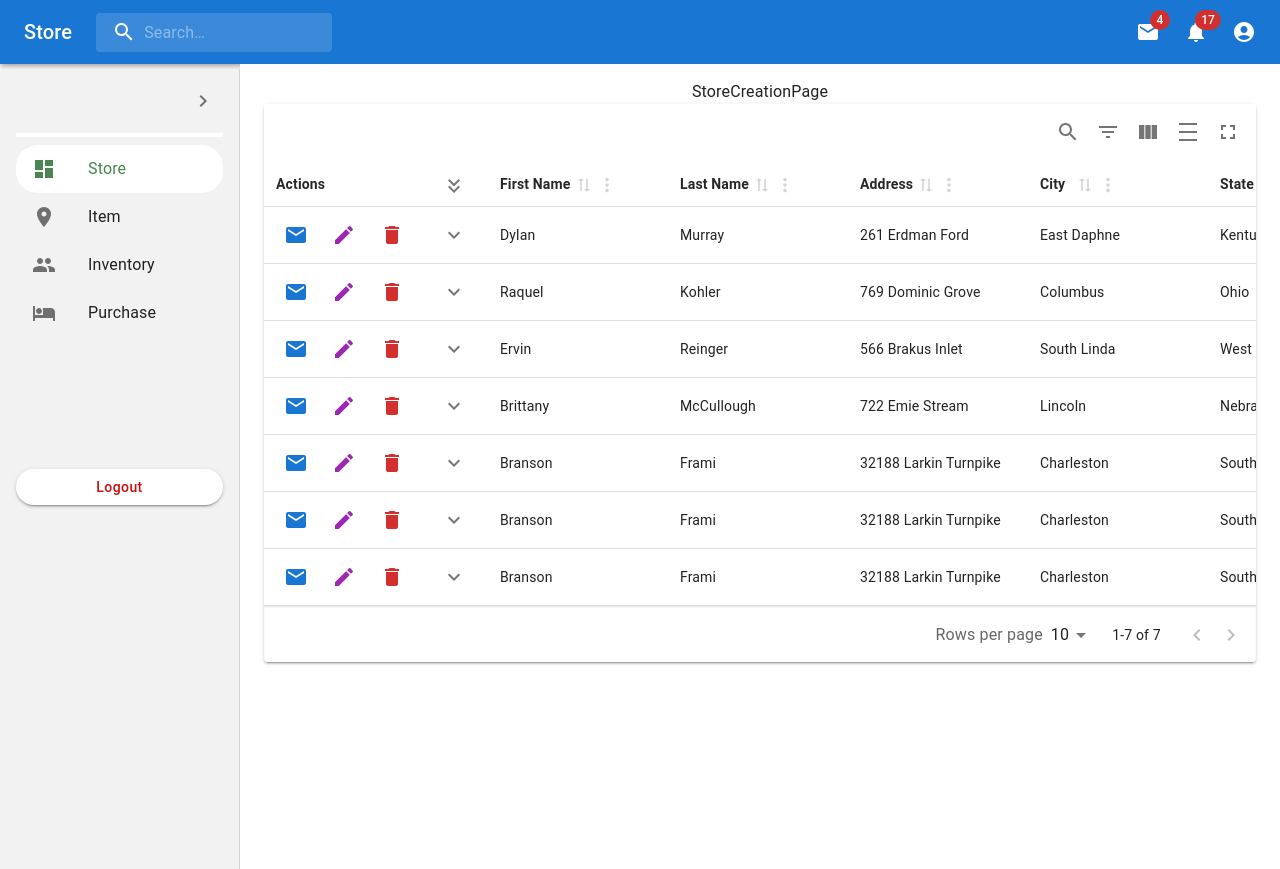
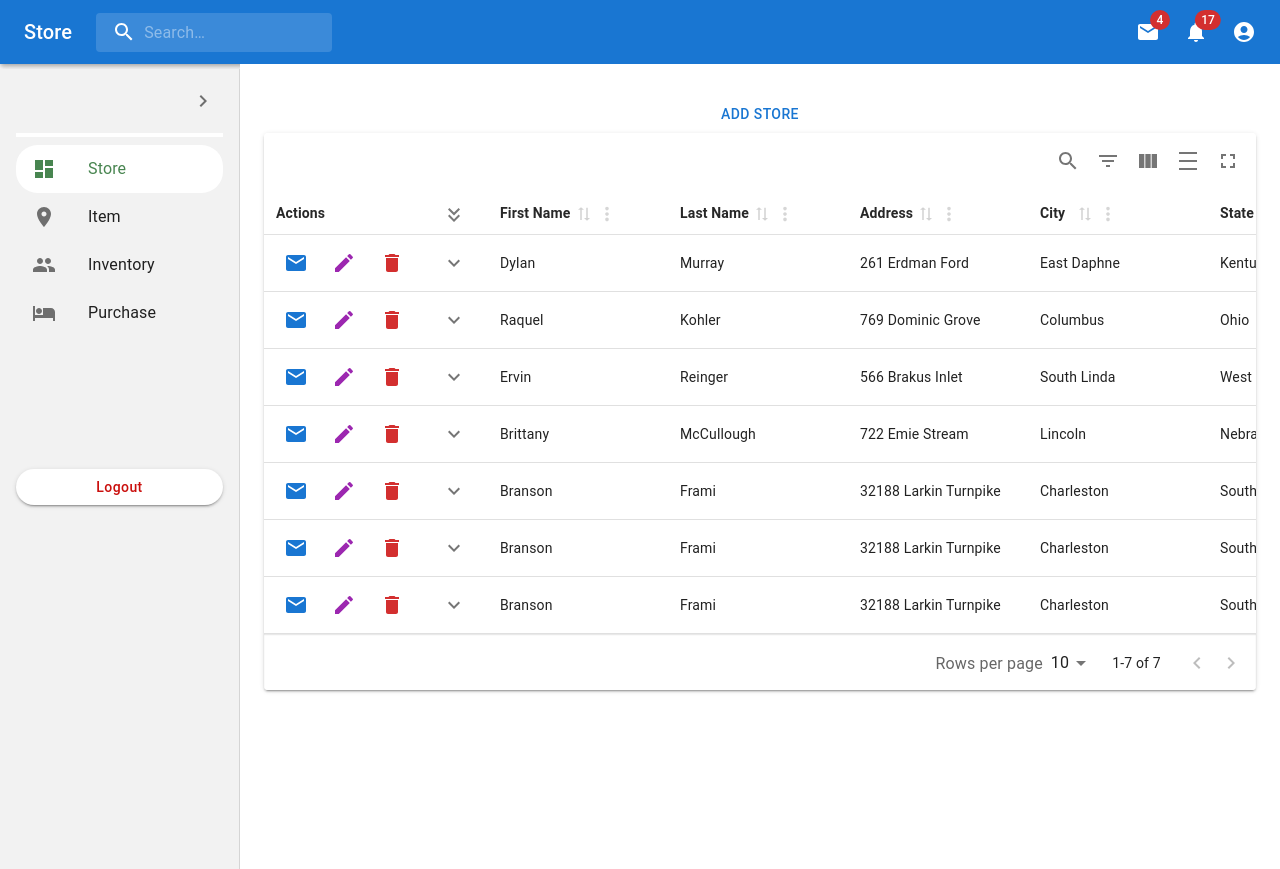
Before and after one commit to Daniel0402abera/store-management, a React (Create React App) app: page /store in a window 1280 px wide. Built offline with nearby package versions, Linux system fonts and the light colour scheme.

Commit message:
add modal customized for date

```diff
--- a/package.json
+++ b/package.json
@@ -9,9 +9,11 @@
     "@mui/icons-material": "^5.14.14",
     "@mui/material": "^5.14.14",
     "@mui/styles": "^5.14.14",
+    "@mui/x-date-pickers": "^6.16.3",
     "@testing-library/jest-dom": "^5.17.0",
     "@testing-library/react": "^13.4.0",
     "@testing-library/user-event": "^13.5.0",
+    "dayjs": "^1.11.10",
     "material-react-table": "^1.15.1",
     "react": "^18.2.0",
     "react-dom": "^18.2.0",
--- a/src/components/common/AddModal.jsx
+++ b/src/components/common/AddModal.jsx
@@ -46,10 +46,16 @@ export default function AddModal({ buttonName, title, inputFields, actionLabel,
           {title}
         </Typography>
         {inputFields.map((field, index) => (
+           <div key={index}>
+           {field.type === 'date' && (
+             <Typography variant="body1" sx={{ mt: 2 }}>
+               {field.label}
+             </Typography>
+           )}
            <TextField
-            key={index}
-            label={field.label}
+             label={field.type !== 'date' ? field.label : ''}
              value={inputValues[field.stateVariable]}
+             type={field.type || 'text'}
              onChange={(e) => {
                const newValue = e.target.value;
                setInputValues((prevValues) => ({
@@ -58,8 +64,9 @@ export default function AddModal({ buttonName, title, inputFields, actionLabel,
                }));
              }}
              fullWidth
-            sx={{ mt: 2 }}
+             sx={{ mt: field.type !== 'date' ? 2 : 0 }} // Adjust the mt (margin-top) as needed
            />
+         </div>
         ))}
         <Box sx={{ mt: 2, display: 'flex', justifyContent: 'flex-end' }}>
           <Button onClick={handleClose} sx={{ marginRight: 2 }}>
--- a/src/components/itemManagement/ItemListPage.jsx
+++ b/src/components/itemManagement/ItemListPage.jsx
@@ -110,7 +110,7 @@ export const ItemList = () => {
             ]}
             actionLabel="Add"
             onAdd={handleAddItem}
-/>
+        />
 
         </Box>
       <Paper className={classes.tablePaper}>
--- a/src/components/storeManagement/StoreCreationPage.jsx
+++ b/src/components/storeManagement/StoreCreationPage.jsx
@@ -3,7 +3,7 @@ import React from 'react'
 function StoreCreationPage() {
   return (
     <div>
-      StoreCreationPage
+      {/* StoreCreationPage */}
     </div>
   )
 }
--- a/src/components/storeManagement/StoreListPage.jsx
+++ b/src/components/storeManagement/StoreListPage.jsx
@@ -1,6 +1,7 @@
 import React, { useMemo, useState } from 'react';
 import { MaterialReactTable } from 'material-react-table';
 import { Box, IconButton, Typography } from '@mui/material';
+import AddModal from '../common/AddModal';
 import { Edit as EditIcon, Delete as DeleteIcon , Email as EmailIcon } from '@mui/icons-material';
 // import { data as initialData } from './makeData';
 
@@ -89,9 +90,35 @@ export const StoreListPage = () => {
   );
 
   const [data, setData] = useState(initialData);
+  const handleAddStore = () => {
+    // Add a new item to the data array
+    const newItem = {
+      firstName: 'New',
+      lastName: 'Item',
+      address: '123 New Address',
+      city: 'New City',
+      state: 'New State',
+    };
+    setData([...data, newItem]);
+  };
+  return (
+    <div>
+       <Box mt={2} textAlign="center">
+        <AddModal
+            buttonName='Add Store'
+            title="Add New Store"
+            inputFields={[
+                { label: 'Name', stateVariable: 'itemName' },
+                { label: 'Location', stateVariable: 'location' },
+                { label: 'Contact', stateVariable: 'Contact' },
+                { label: 'Opening Date', stateVariable: 'Open Date', type: 'date' },
+            ]}
+            actionLabel="Add"
+            onAdd={handleAddStore}
+        />
 
-  return (
-    <MaterialReactTable
+        </Box>
+      <MaterialReactTable
       columns={columns}
       data={data}
       enableRowActions
@@ -142,6 +169,7 @@ export const StoreListPage = () => {
         </Box>
       )}
     />
+    </div>
   );
 };
 
```
Also changed, not shown: 1 other file (tests, documents, lock files or other folders). Lines whose indentation alone changed are shown as unchanged.
